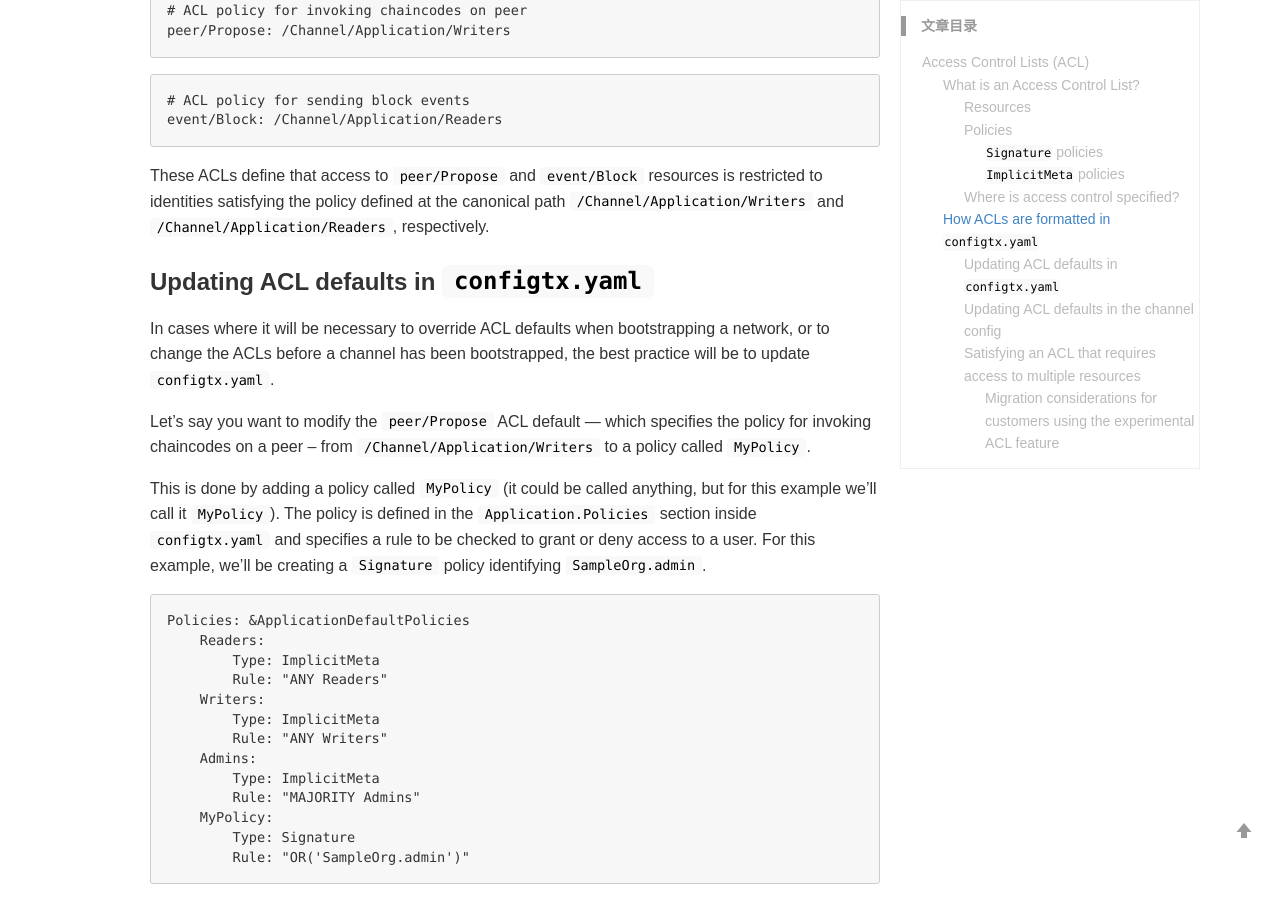
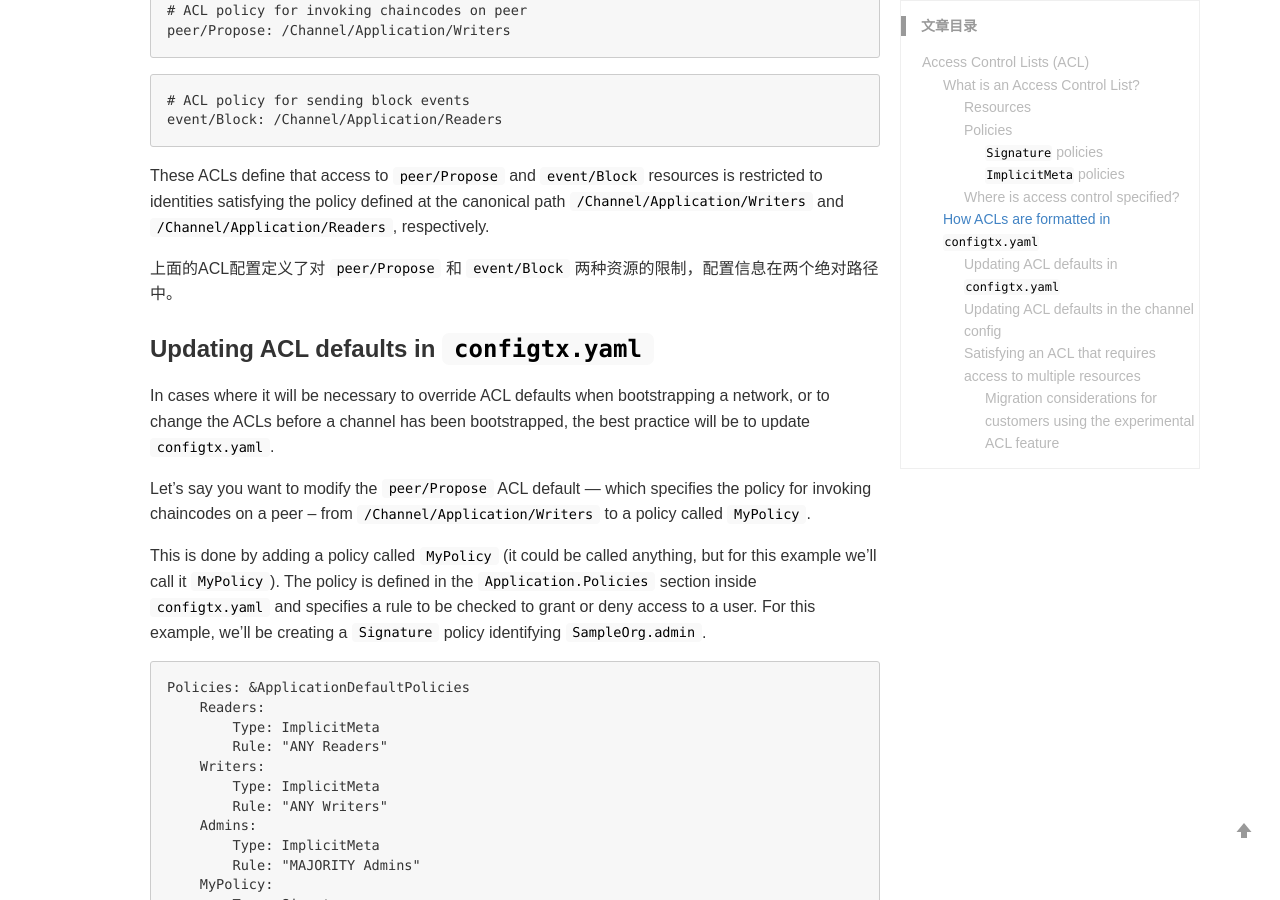
Before and after one commit to nox60/nox60.github.io, a Jekyll site: the page built from _posts/2019-8-18-Access-Control-Lists-(ACL).md, in a window 1280 px wide and 900 px high, scrolled down 3733 px. Built offline with Jekyll 4.4.1, drawn with Linux system fonts in a browser that asks for light colours; our own code applies the rules of GitHub Pages for plain Markdown files; comment, search, counter and statistics services are not loaded.

Commit message:
Modify fiels

```diff
--- a/_posts/2019-8-18-Access-Control-Lists-(ACL).md
+++ b/_posts/2019-8-18-Access-Control-Lists-(ACL).md
@@ -171,11 +171,15 @@ These ACLs define that access to `peer/Propose` and `event/Block` resources
 is restricted to identities satisfying the policy defined at the canonical path
 `/Channel/Application/Writers` and `/Channel/Application/Readers`, respectively.
 
+上面的ACL配置定义了对  `peer/Propose` 和 `event/Block`  两种资源的限制，配置信息在两个绝对路径中。
+
 ### Updating ACL defaults in `configtx.yaml`
 
 In cases where it will be necessary to override ACL defaults when bootstrapping
 a network, or to change the ACLs before a channel has been bootstrapped, the
 best practice will be to update `configtx.yaml`.
+
+
 
 Let's say you want to modify the `peer/Propose` ACL default --- which specifies
 the policy for invoking chaincodes on a peer -- from `/Channel/Application/Writers`
```
